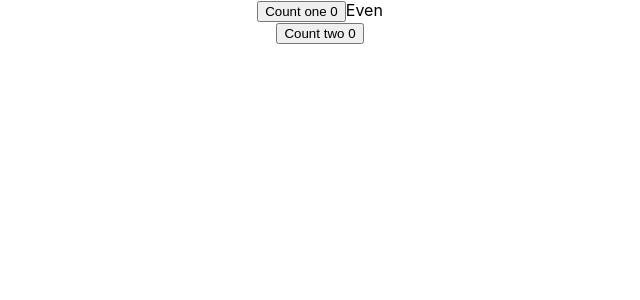
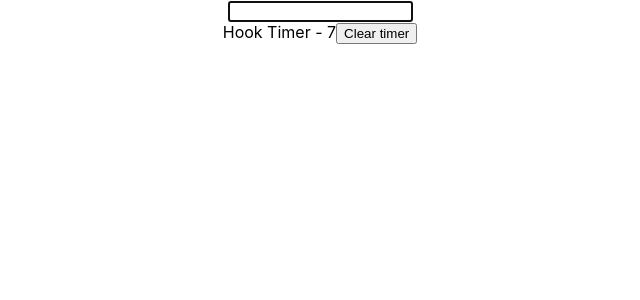
Before and after one commit to dzlatarov/ReactJSTutorial, a React (Create React App) app: page / in a window 1280 px wide. Shown: the top 300 px of the page, without its empty margins (320-960 px from the left). Built offline with nearby package versions, Linux system fonts and the light colour scheme.

Commit message:
using ref hook

```diff
--- a/src/App.js
+++ b/src/App.js
@@ -18,7 +18,6 @@ import Form from './components/formHandling/Form';
 import LifecycleA from './components/lifecycleMethods/LifecycleA';
 import Table from './components/fragments/Table';
 import RefsDemo from './components/refs/RefsDemo';
-import FocusInput from './components/refs/FocusInput';
 import FRParentInput from './components/forwarding Refs/FRParentInput';
 import PortalDemo from './components/portals/PortalDemo';
 import Hero from './components/errorBoundary/Hero';
@@ -45,6 +44,8 @@ import DataFetchingOne from './hooks/fetchingDataWithUseStateAndUseReducer/DataF
 import DataFetchingTwo from './hooks/fetchingDataWithUseStateAndUseReducer/DataFetchingTwo';
 import ParentComponent from './hooks/useCallbackHook/ParentComponent';
 import Counter from './hooks/useMemoHook/Counter';
+import FocusInput from './hooks/useRefHook/FocusInput';
+import HookTimer from './hooks/useRefHook/HookTimer';
 
 export const CountContext = React.createContext()
 
@@ -65,7 +66,8 @@ export const CountContext = React.createContext()
 function App() {
   return (
     <div className="App">
-      <Counter />
+      <FocusInput />
+      <HookTimer />
     </div >
   )
 }
--- /dev/null
+++ b/src/hooks/useRefHook/FocusInput.js
@@ -0,0 +1,17 @@
+import React, { useEffect, useRef } from 'react'
+
+function FocusInput() {
+    const inputRef = useRef(null)
+
+    useEffect(() => {
+        inputRef.current.focus()
+    }, [])
+
+    return (
+        <div>
+            <input ref={inputRef} type='text' />
+        </div>
+    )
+}
+
+export default FocusInput
--- /dev/null
+++ b/src/hooks/useRefHook/HookTimer.js
@@ -0,0 +1,25 @@
+import React, { useState, useEffect, useRef } from 'react'
+
+function HookTimer() {
+    const [timer, setTimer] = useState(0)
+    const timerRef = useRef()
+
+    useEffect(() => {
+        timerRef.current = setInterval(() => {
+            setTimer(prevTimer => prevTimer + 1)
+        }, 1000)
+
+        return () => {
+            clearInterval(timerRef.current)
+        }
+    }, [])
+
+    return (
+        <div>
+            Hook Timer - {timer}
+            <button onClick={() => clearInterval(timerRef.current)}>Clear timer</button>
+        </div>
+    )
+}
+
+export default HookTimer
```
